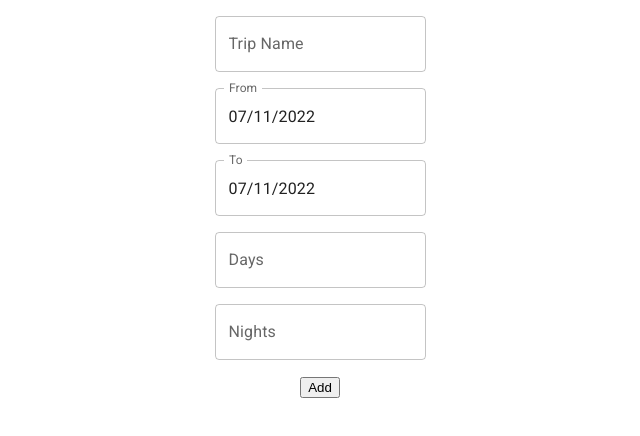
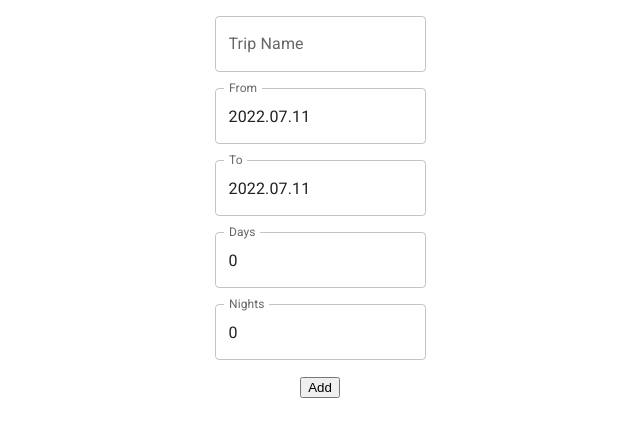
Before and after one commit to ProductivityTools-Trips/ProductivityTools.Trips.Web, a React (Create React App) app: page /addtrip in a window 1280 px wide. Shown: the top 436 px of the page, without its empty margins (320-960 px from the left). Built offline with nearby package versions, Linux system fonts and the light colour scheme; no server answers; the HTML template or start-up script is replaced by a standard one.

Commit message:
adding trip

```diff
--- a/src/Components/TripAdd/index.js
+++ b/src/Components/TripAdd/index.js
@@ -10,7 +10,7 @@ import { AdapterMoment } from '@mui/x-date-pickers/AdapterMoment';
 import { LocalizationProvider } from '@mui/x-date-pickers/LocalizationProvider';
 import { DatePicker } from '@mui/x-date-pickers/DatePicker';
 
-moment.locale('pl', { week: { dow: 1 } })
+moment.locale('en', { week: { dow: 1 } })
 
 function TripAdd() {
 
@@ -26,6 +26,8 @@ function TripAdd() {
         setTrip(prevState => ({
             ...prevState, [name]: value
         }))
+
+        console.log(trip);
     }
 
 
@@ -34,50 +36,65 @@ function TripAdd() {
         navigate('/', { replace: true })
     }
 
-    const closed=async()=>{
-        // let s=moment(trip.start)
-        // console.log(s);
-        // let e=moment(trip.end)
-        // let d=e.diff(s,'days');
-        // setTrip(prevState => ({
-        //     ...prevState, 'days': d
-        // }))
-        // console.log(trip);
+    const calculateDays = async (s1, e1) => {
+
+        // let s = moment(trip.start)
+        // console.log('start', s);
+        // console.log(s1);
+        // let e = moment(trip.end)
+        // console.log('end', e);
+        // console.log(e1);
+        let n = e1.diff(s1, 'days');
+        let d = n + 1;
+
+        console.log('dff', d);
+        setTrip(prevState => ({
+            ...prevState, 'days': d
+        }))
+        setTrip(prevState => ({
+            ...prevState, 'nights': n
+        }))
+        console.log(trip);
     }
 
 
     return (
         <div>
-            <p><TextField label="Trip Name" name="name" value={trip && trip.name || ""} onChange={handleChange}></TextField></p>
+            <p><TextField label="Trip Name" name="name" value={trip && trip.name || ''} onChange={handleChange}></TextField></p>
             <LocalizationProvider dateAdapter={AdapterMoment}>
                 <p><DatePicker
                     label="From"
-                    value={trip.startDate}
+                    value={trip.start}
+                    inputFormat='yyyy.MM.DD'
                     onChange={(newValue) => {
                         console.log(newValue.format());
                         setTrip(prevState => ({
                             ...prevState, start: newValue.format('yyyy-MM-DD')
                         }));
+
+                        calculateDays(newValue, trip.end);
+
                     }}
-                    onClose={closed}
                     renderInput={(params) => <TextField {...params} />}
                 /></p>
                 <p><DatePicker
                     label="To"
-                    value={trip.endDate}
+                    value={trip.end}
+                    inputFormat='yyyy.MM.DD'
                     onChange={(newValue) => {
                         console.log(newValue.format());
                         setTrip(prevState => ({
                             ...prevState, end: newValue.format('yyyy-MM-DD')
                         }));
+                        console.log(trip);
+                        calculateDays(trip.start, newValue);
                     }}
-                    onClose={closed}
                     renderInput={(params) => <TextField {...params} />}
                 />
                 </p>
             </LocalizationProvider>
-            <p><TextField label="Days" type="number" name="days" onChange={handleChange} value={trip.days||''}></TextField></p>
-            <p><TextField label="Nights" type="number" name="nights" onChange={handleChange} value={trip.nights||''}></TextField></p>
+            <p><TextField label="Days" type="number" name="days" onChange={handleChange} value={trip.days || 0}></TextField></p>
+            <p><TextField label="Nights" type="number" name="nights" onChange={handleChange} value={trip.nights || 0}></TextField></p>
             <input type="button" value="Add" onClick={addTrip}></input>
         </div>
     )
```
